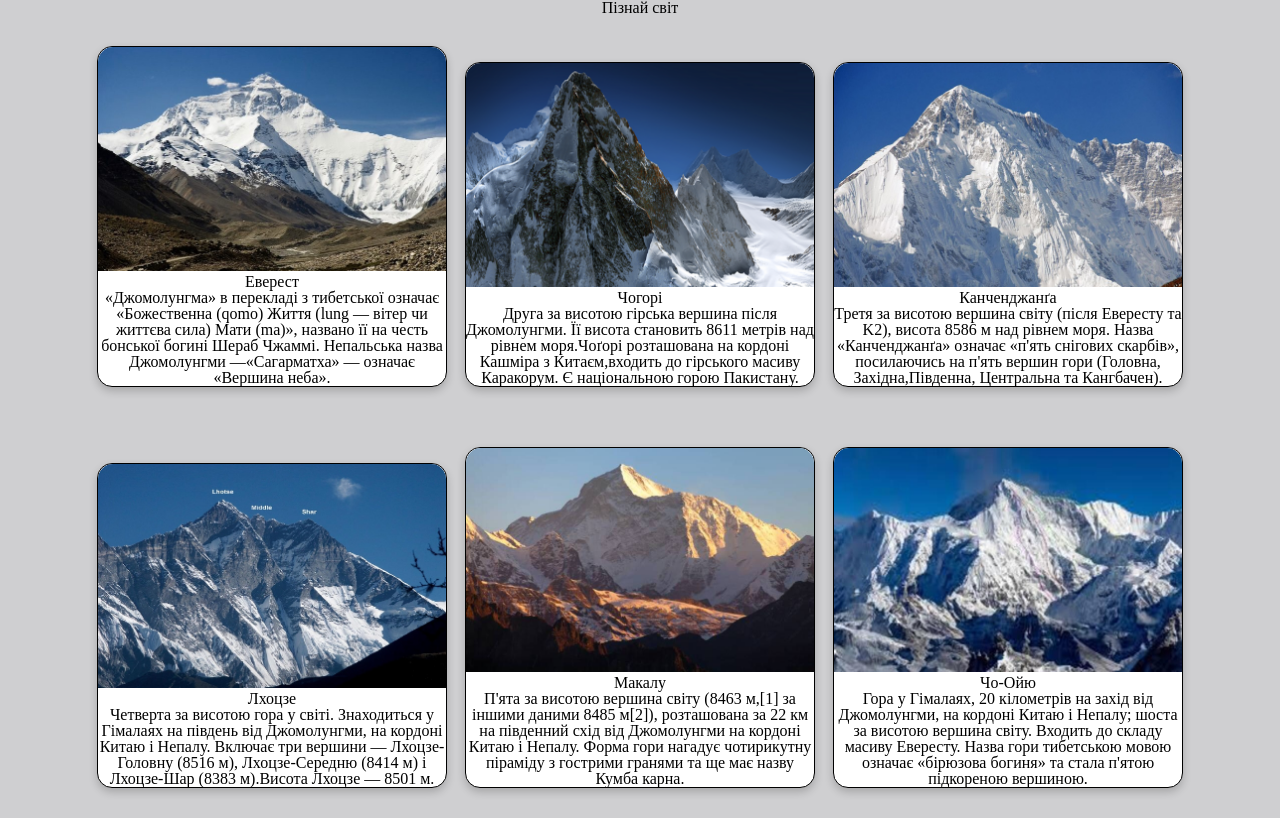
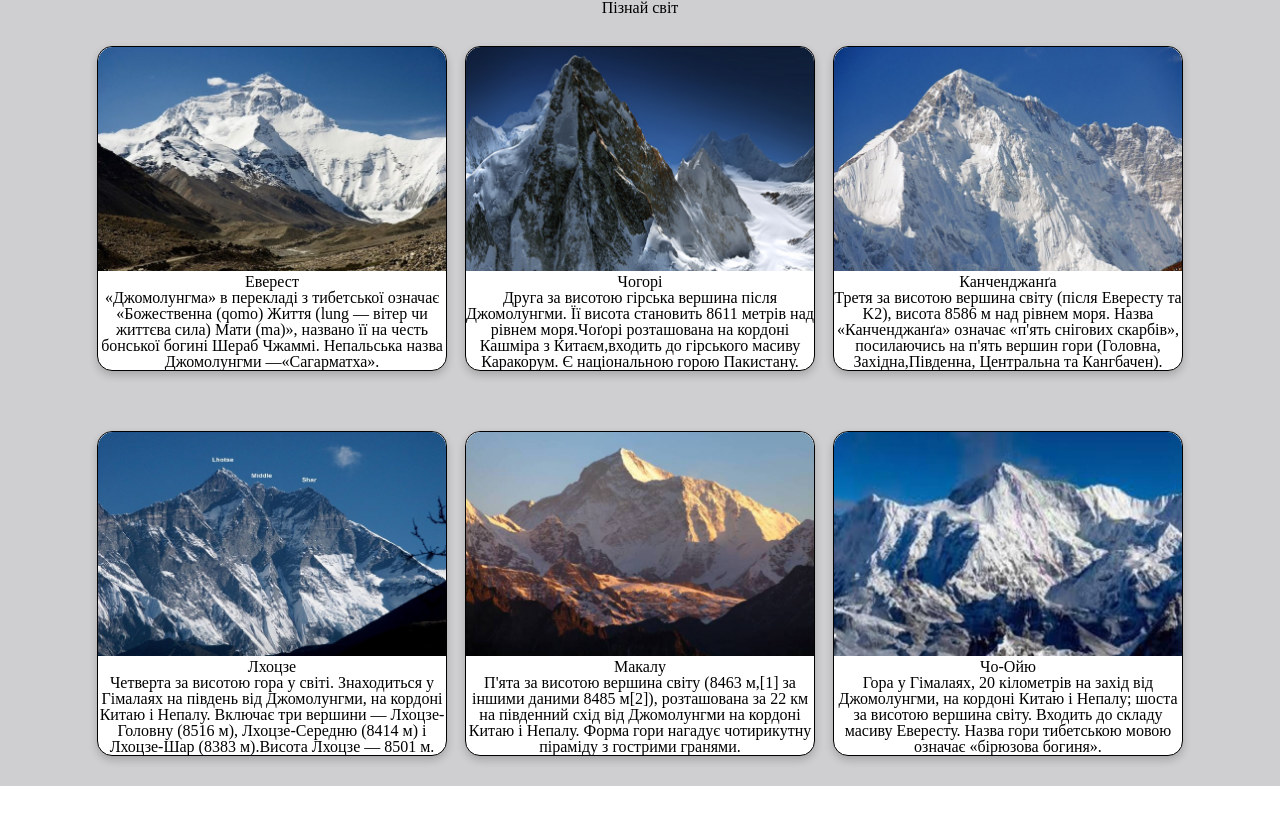
Before and after one commit to rzyanina/Front-end-Basic, a plain HTML site: page index.html in a window 1280 px wide. Drawn offline with Linux system fonts and the light colour scheme.

Commit message:
add html

```diff
--- a/index.html
+++ b/index.html
@@ -20,7 +20,7 @@
                     <h3>Еверест</h3>
                     <p>«Джомолунгма» в перекладі з тибетської означає «Божественна (qomo) Життя (lung — вітер чи життєва
                         сила) Мати (ma)», названо її на честь бонської богині Шераб Чжаммі. Непальська назва Джомолунгми
-                        —«Сагарматха» — означає «Вершина неба».</p>
+                        —«Сагарматха».</p>
                 </div>
                 <div class="card">
                     <img src="./img/photo_2.png" alt="Чогорі">
@@ -47,7 +47,7 @@
                     <h3>Макалу</h3>
                     <p>П'ята за висотою вершина світу (8463 м,[1] за іншими даними 8485 м[2]), розташована за 22 км на
                         південний схід від Джомолунгми на кордоні Китаю і Непалу. Форма гори нагадує чотирикутну
-                        піраміду з гострими гранями та ще має назву Кумба карна.
+                        піраміду з гострими гранями.
                     </p>
                 </div>
                 <div class="card"><img src="./img/photo_6.jpg" alt="Чо-Ойю">
@@ -55,7 +55,7 @@
                     <p> Гора у Гімалаях, 20 кілометрів на захід від Джомолунгми, на кордоні Китаю і Непалу; шоста за
                         висотою
                         вершина світу. Входить до складу масиву Евересту. Назва гори тибетською мовою означає «бірюзова
-                        богиня» та стала п'ятою підкореною вершиною. </p>
+                        богиня». </p>
                 </div>
 
             </div>
```
